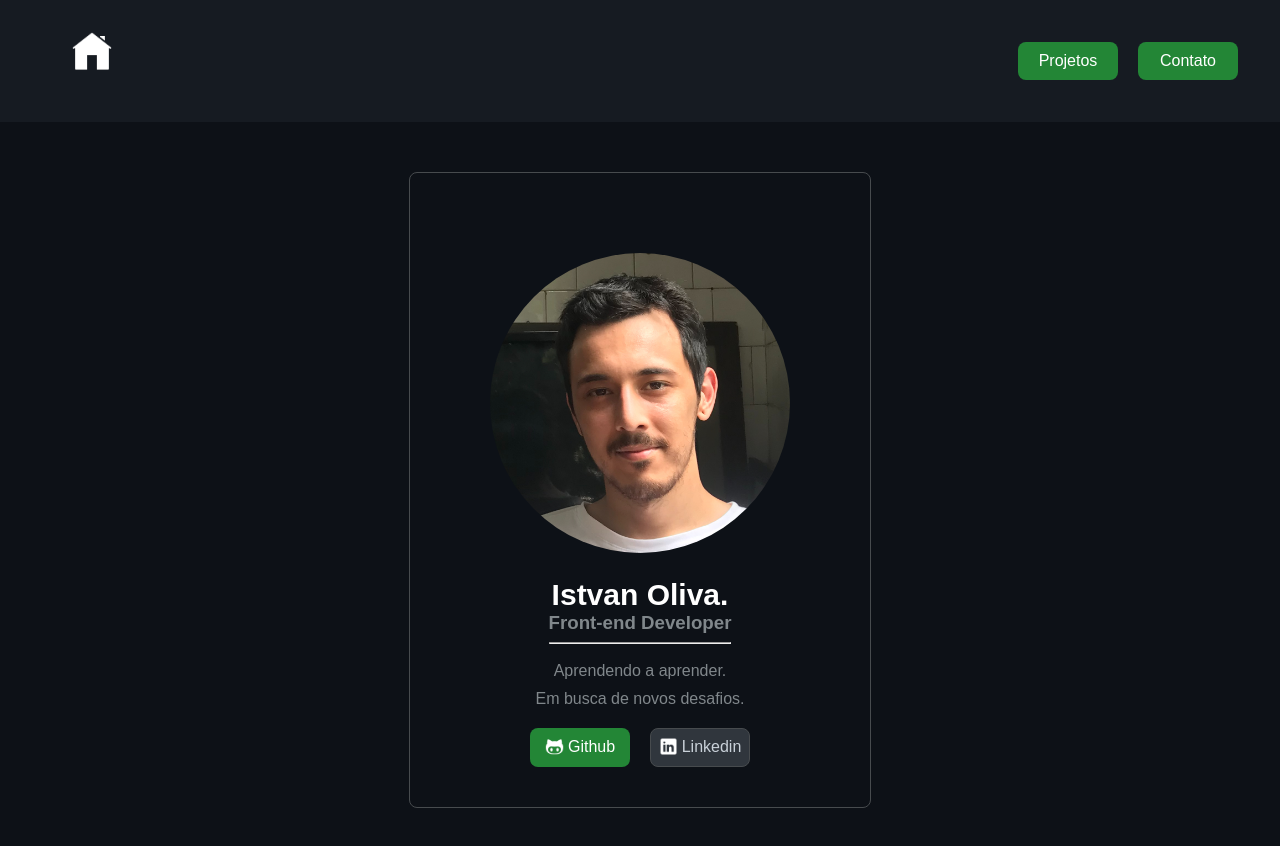
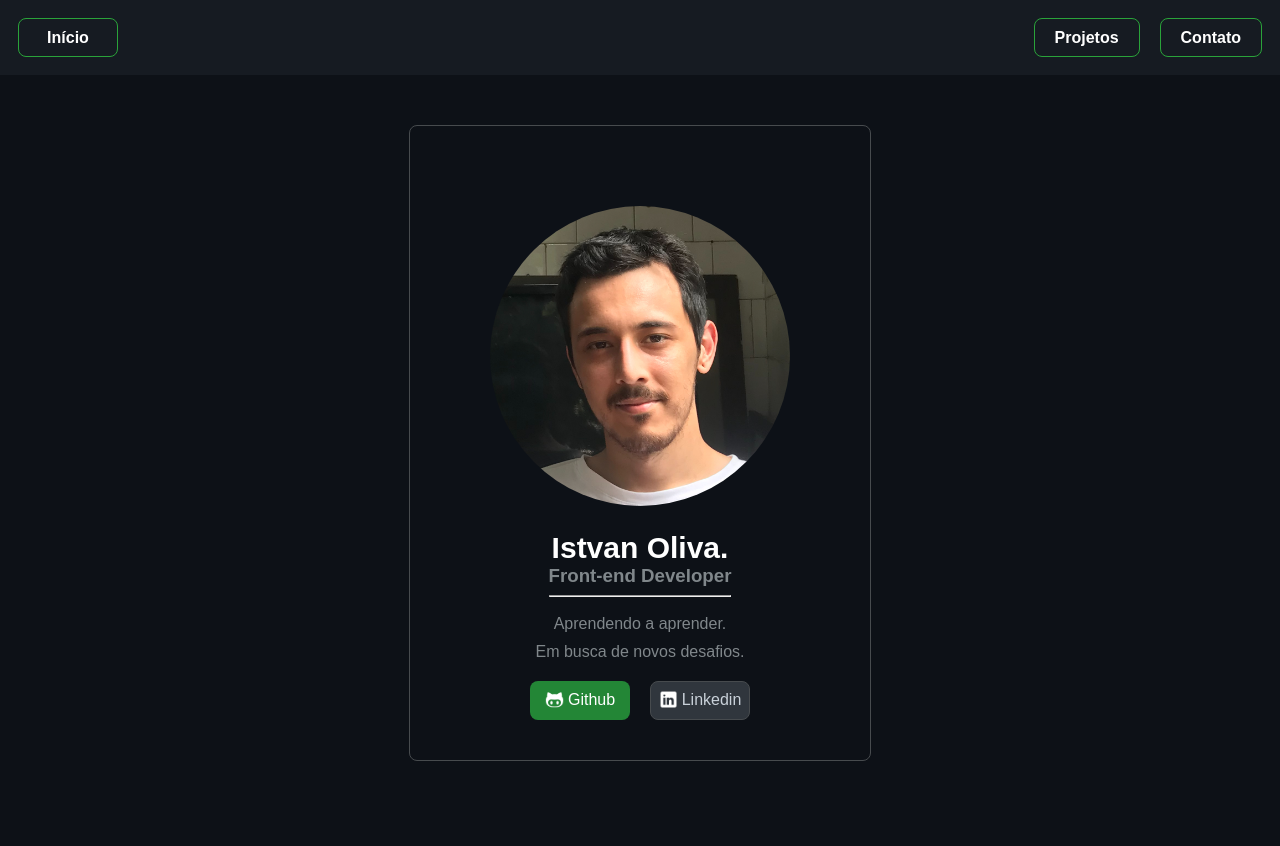
Before and after one commit to Istvanoliva/portfolio, a React (Create React App) app in the folder portfolio/: page / in a window 1280 px wide. Shown: the top 846 px of the page. After the commit the page ends 811 px from the top, so only its background shows below. Built offline with nearby package versions, Linux system fonts and the light colour scheme.

Commit message:
style: (Header) final touchs

```diff
--- a/portfolio/src/Components/Header/Header.css
+++ b/portfolio/src/Components/Header/Header.css
@@ -7,7 +7,7 @@
   flex-direction: row;
   flex-wrap: wrap;
   justify-content: space-between;
-  padding: 4vh;
+  padding: 1vh;
 }
 
 .header-nav {
@@ -21,3 +21,16 @@
   height: 40px;
   width: 40px;
 }
+
+.btn-header {
+  background-color: #161B22;
+  border: 1px solid #2aa33a;
+  font-weight: 600;
+  position: relative;
+  outline: none;
+  display: flex;
+  justify-content: center;
+  align-items: center;
+  cursor: pointer;
+  opacity: 1;
+}
--- a/portfolio/src/Components/Header/Header.js
+++ b/portfolio/src/Components/Header/Header.js
@@ -2,27 +2,29 @@ import { Link } from 'react-router-dom';
 import React from 'react';
 import '../Header/Header.css';
 
-import img from '../../images/icon-home.png';
+// import img from '../../images/icon-home.png';
 
 function Header() {
     return (
         <header className="header-container">
             <div className="link-container">
                 <Link to='/'>
-                    <img src={ img } id="home-icon"/>
+                    <button className="btn-header">
+                        Início
+                    </button>
                 </Link>
             </div>
             <div className="header-nav">
                 <div className="link-container">
                     <Link to='/projetos'>
-                        <button>
+                        <button className="btn-header">
                     Projetos
                         </button>
                     </Link>
                 </div>
                 <div className="link-container">
                     <Link to='/contato'>
-                        <button>
+                        <button className="btn-header">
                     Contato
                         </button>
                     </Link>
```
